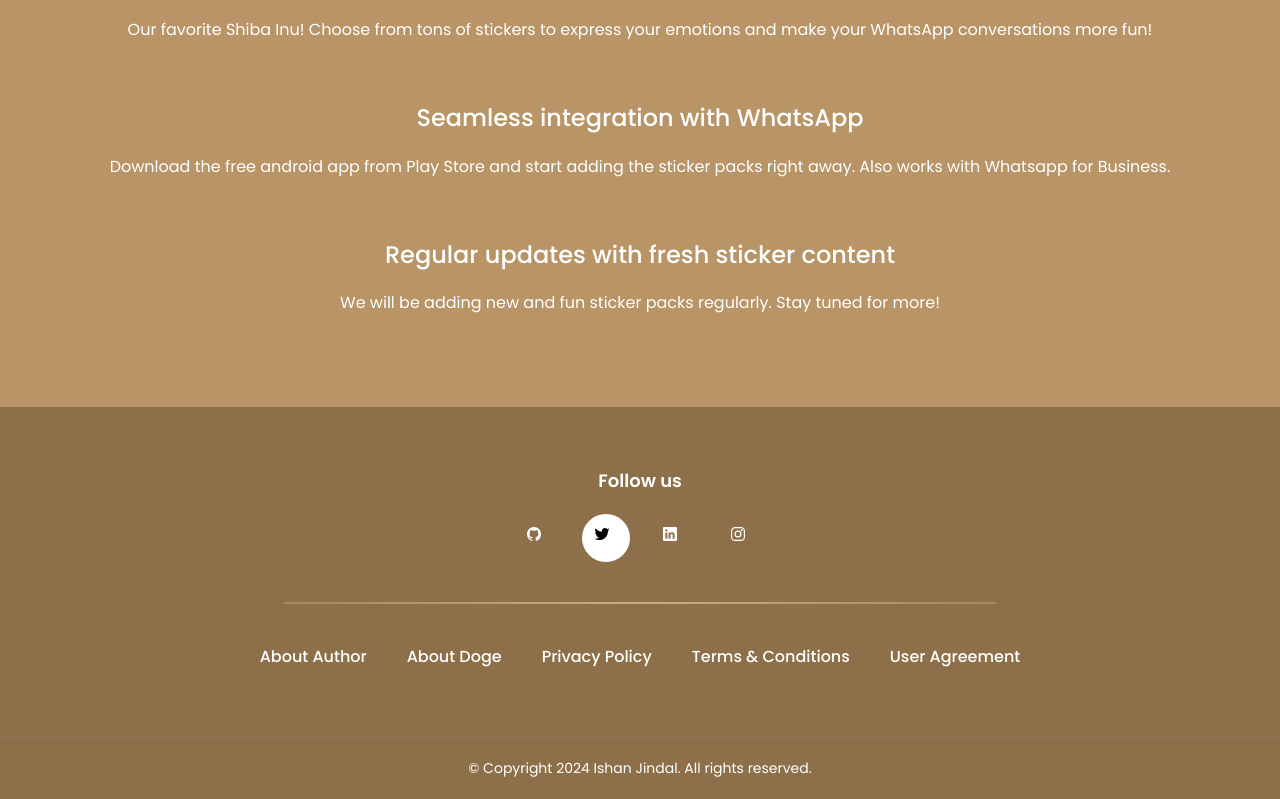
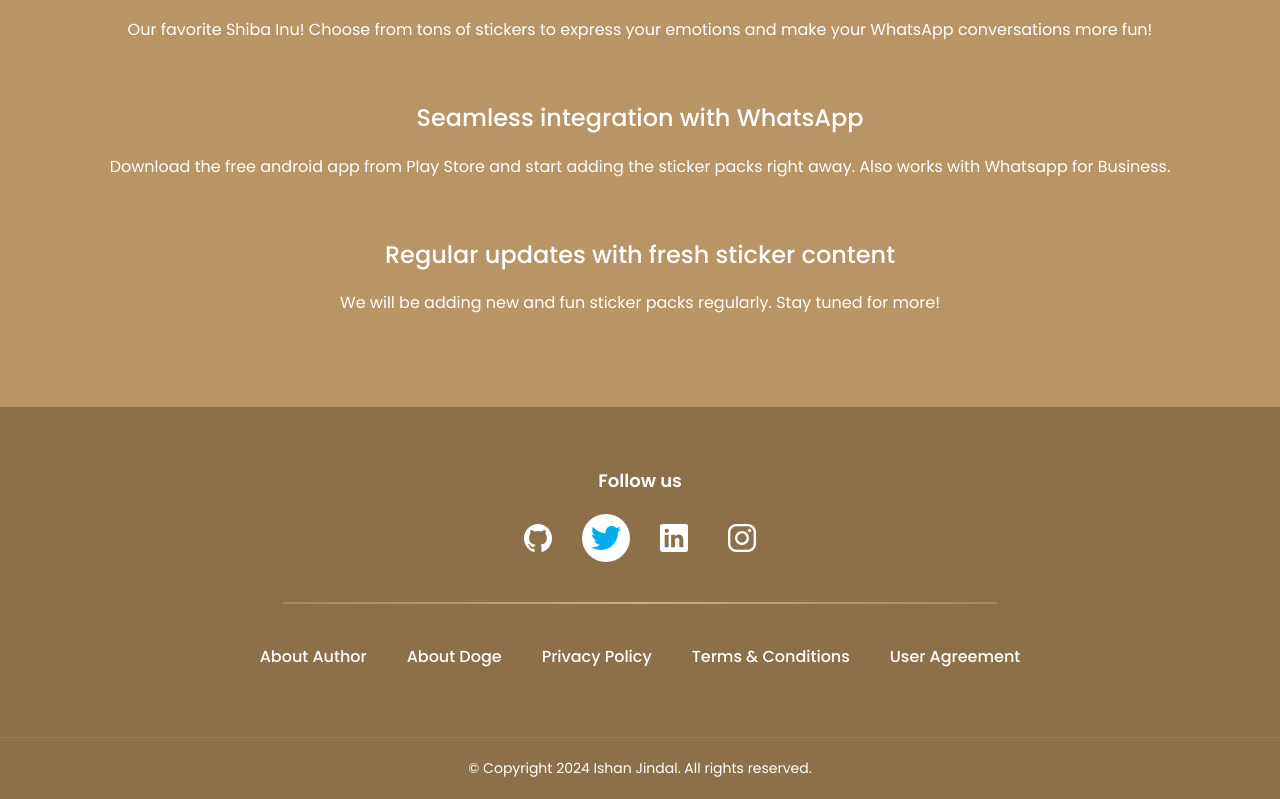
Before and after one commit to IshanJ25/Doge-Stickers, a plain HTML site: page index.html in a window 1280 px wide. In both pictures the pointer is over the link 606 px from the left and 2134 px from the top of the page. Shown: the part 1597-2396 px from the top of the page. Drawn offline with nearby package versions, Linux system fonts and the light colour scheme.

Commit message:
Update style.css

```diff
--- a/assets/css/style.css
+++ b/assets/css/style.css
@@ -486,10 +486,8 @@ footer .container {
 .social-link-insta,
 .social-link-linkedin {
   color: var(--white);
-  /* font-size: 32px; */
-  width: 48px;
-  height: 48px;
-  padding: 12px;
+  font-size: 32px;
+  padding: 8px;
   border-radius: 100%;
   transition: var(--transition);
 }
@@ -501,19 +499,19 @@ footer .container {
 }
 
 .social-link-twitter:hover {
-  color: #000000;
+  color: #00ACEE;
   background-color: var(--white);
   transition: var(--transition);
 }
 
 .social-link-linkedin:hover {
-  color: #0077B5;
+  color: #0A78B5;
   background-color: var(--white);
   transition: var(--transition);
 }
 
 .social-link-insta:hover {
-  color: #DE3D6D;
+  color: #FF1262;
   background-color: var(--white);
   transition: var(--transition);
 }
```
